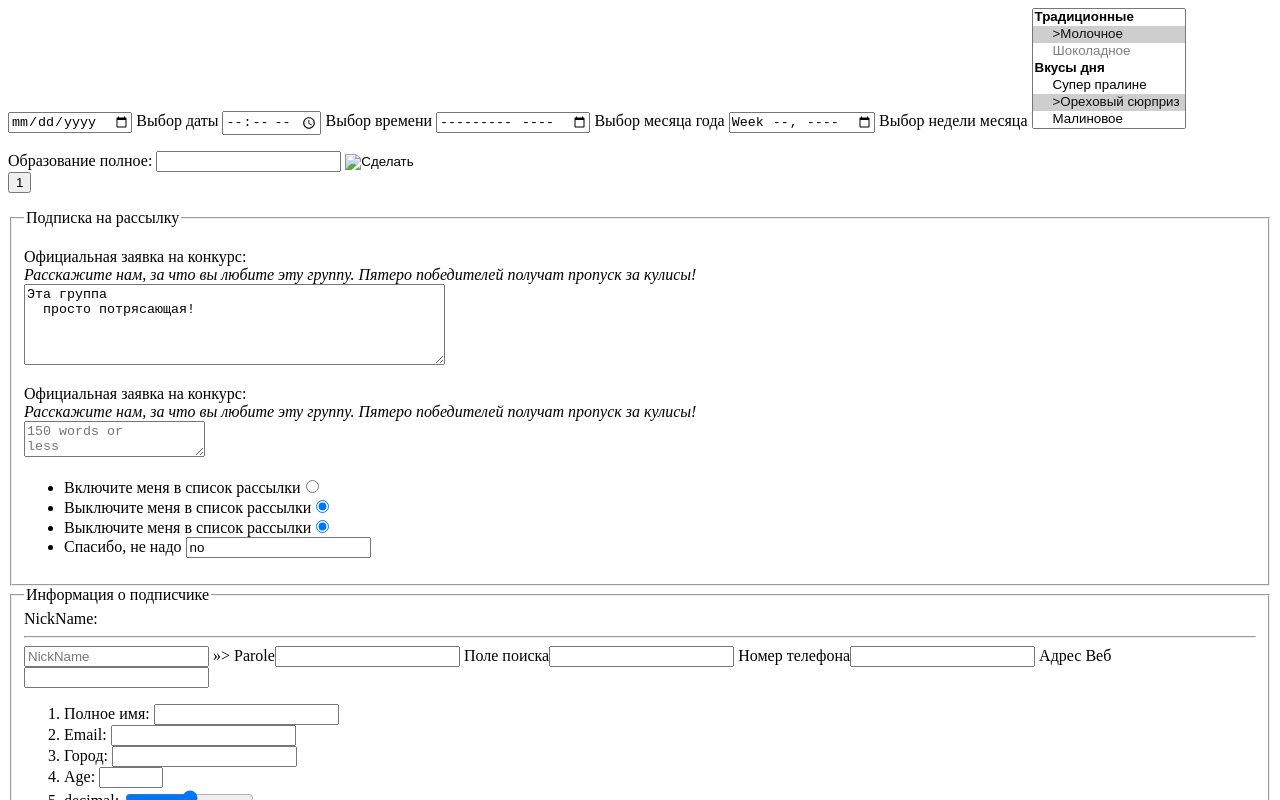
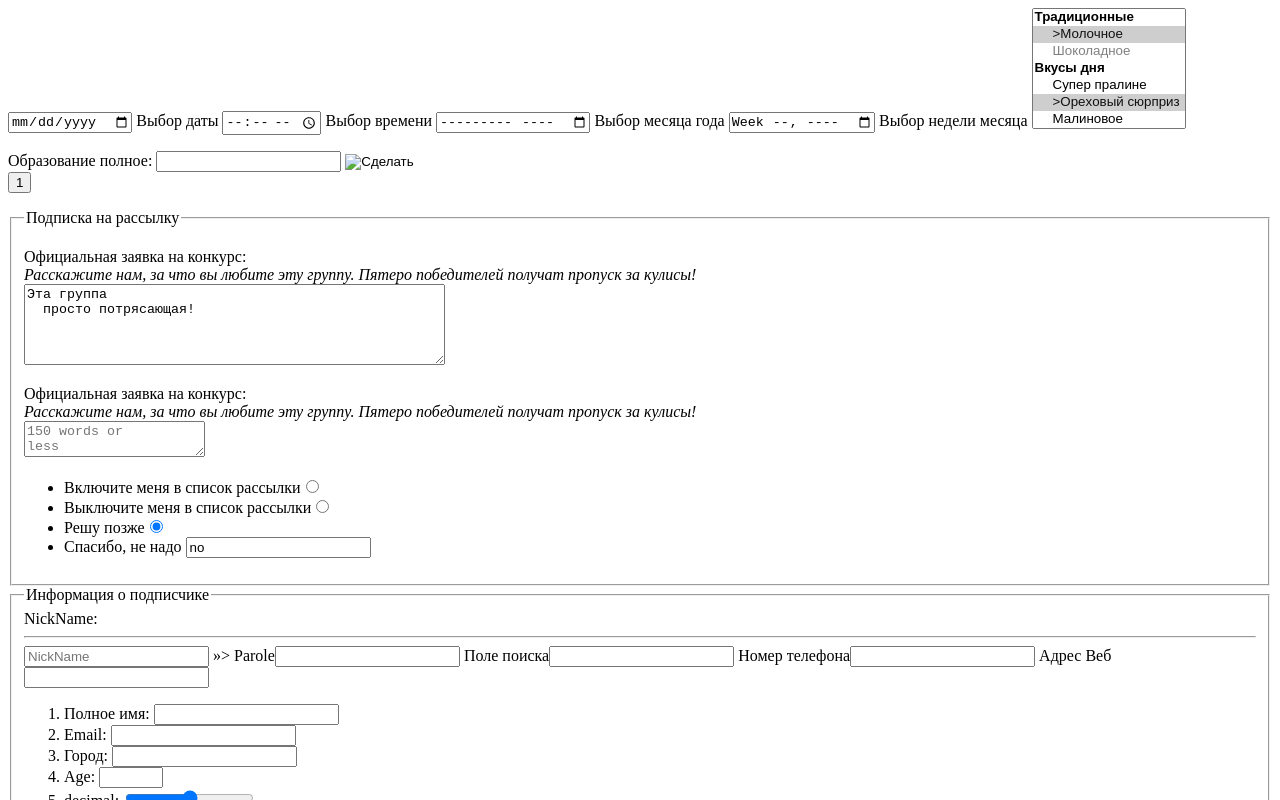
Before and after one commit to beebr/diplom, a plain HTML site: page index.html in a window 1280 px wide. Shown: the top 800 px of the page. Drawn offline with Linux system fonts and the light colour scheme.

Commit message:
Update index.html

```diff
--- a/index.html
+++ b/index.html
@@ -55,7 +55,7 @@ less">
 
 <li><label>Включите меня в список paccылки<input type="radio" name="list" value="yes" checked="checked"></label></li>
 <li><label>Выключите меня в список paccылки<input type="radio" name="list" value="yes" checked="checked"></label></li>
-<li><label>Выключите меня в список paccылки<input type="radio" name="list1" value="yes" checked="checked"></label></li>
+<li><label>Решу позже<input type="radio" name="list" value="yes" checked="checked"></label></li>
 
   <li><label>Спасибо, не надо <input type="radion name="list”
 value="no"> </label></li>
```
